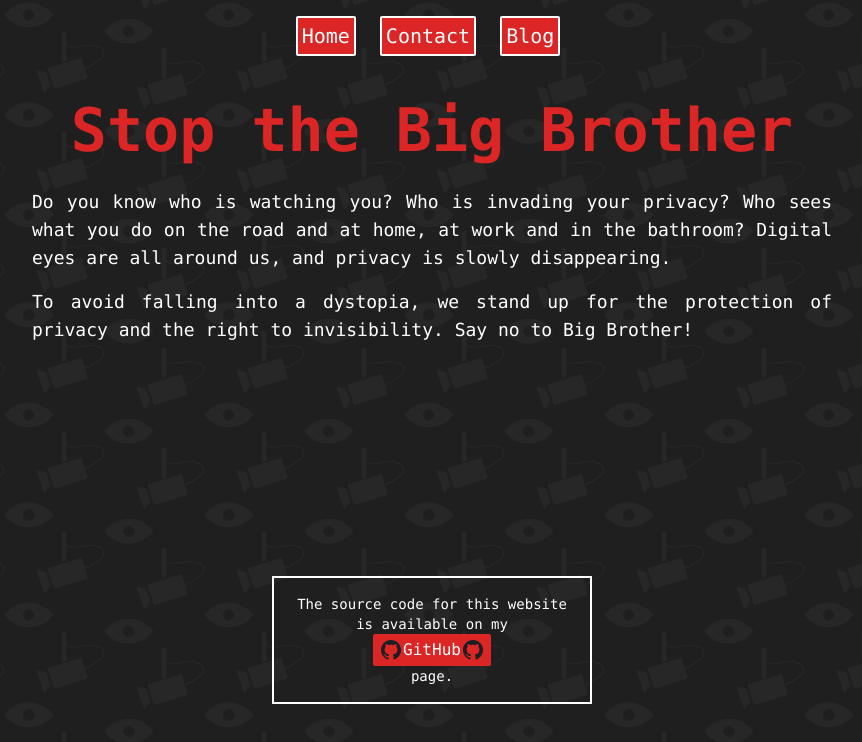
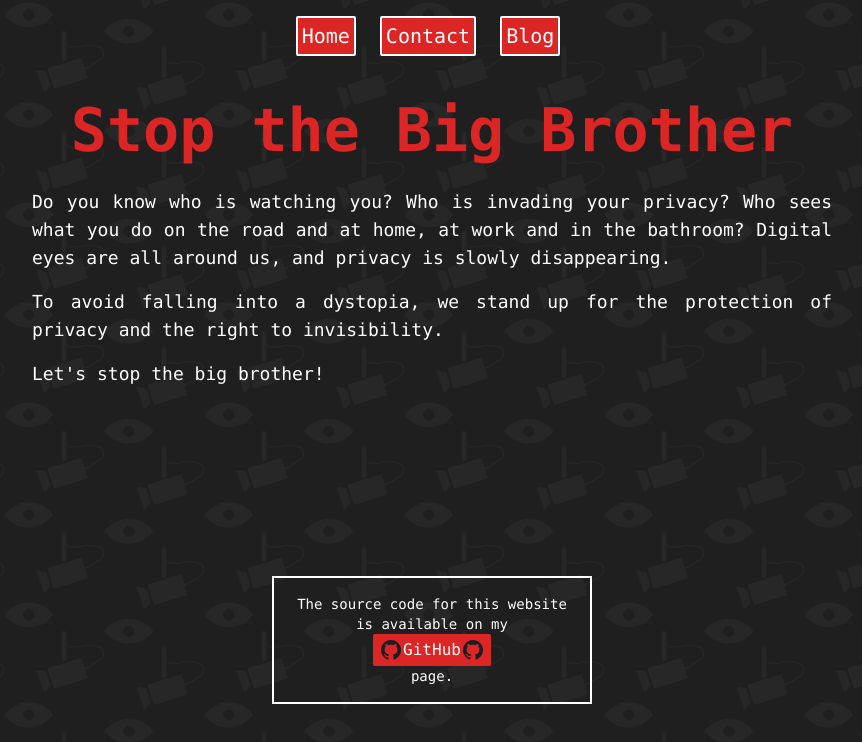
Before and after one commit to gragorther/stopthebigbrother, a SvelteKit app: page / in a window 1280 px wide. Shown: the top 742 px of the page, without its empty margins (208-1070 px from the left). Built offline with nearby package versions, Linux system fonts and the light colour scheme.

Commit message:
A paragraph

```diff
--- a/src/routes/+page.svelte
+++ b/src/routes/+page.svelte
@@ -10,5 +10,6 @@
 </p>
 <p>
 	To avoid falling into a dystopia, we stand up for the protection of privacy and the right to
-	invisibility. Say no to Big Brother!
+	invisibility.
 </p>
+<p>Let's stop the big brother!</p>
```
